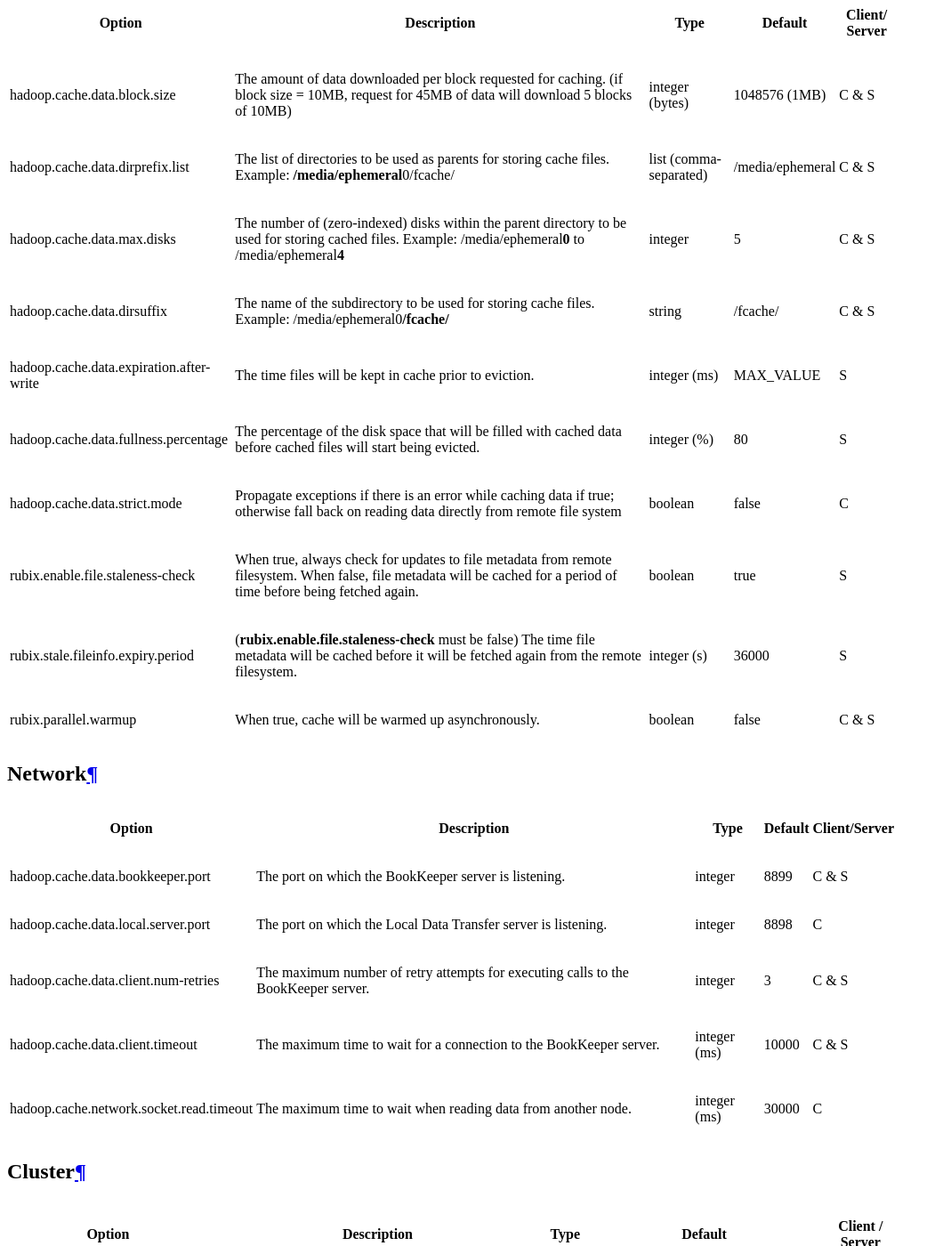
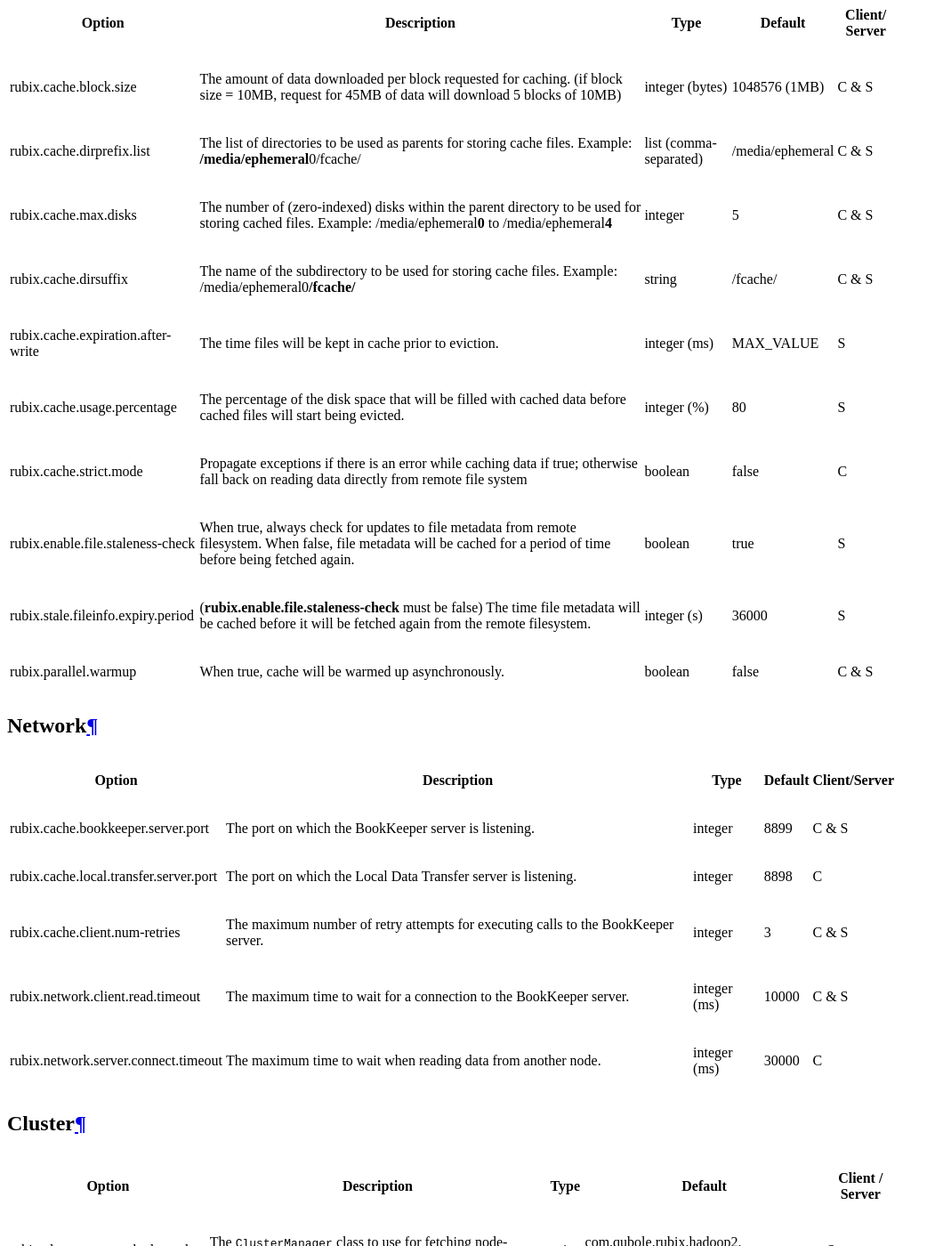
Before and after one commit to qubole/rubix, a Sphinx documentation site: the page built from docs/configuration.rst, in a window 1280 px wide and 1400 px high, scrolled down 518 px. Shown: the whole window at 89% size, without its empty margins (0-1060 px from the left). Built offline with Sphinx 7.4.7 and the Read the Docs theme 2.0.0, drawn with Linux system fonts in a browser that asks for light colours; some of the changed text lies outside the part shown.

Commit message:
fix: usr: Change config names to start with rubix

```diff
--- a/docs/configuration.rst
+++ b/docs/configuration.rst
@@ -11,26 +11,26 @@ Cache
 | Option                                   | Description                                                            | Type              | Default          | Client/       |
 |                                          |                                                                        |                   |                  | Server        |
 +==========================================+========================================================================+===================+==================+===============+
-| hadoop.cache.data.block.size             | The amount of data downloaded per block requested for caching.         | integer (bytes)   | 1048576 (1MB)    | C & S         |
+| rubix.cache.block.size                   | The amount of data downloaded per block requested for caching.         | integer (bytes)   | 1048576 (1MB)    | C & S         |
 |                                          | (if block size = 10MB, request for 45MB of data will download          |                   |                  |               |
 |                                          | 5 blocks of 10MB)                                                      |                   |                  |               |
 +------------------------------------------+------------------------------------------------------------------------+-------------------+------------------+---------------+
-| hadoop.cache.data.dirprefix.list         | The list of directories to be used as parents for storing cache files. | list              | /media/ephemeral | C & S         |
+| rubix.cache.dirprefix.list               | The list of directories to be used as parents for storing cache files. | list              | /media/ephemeral | C & S         |
 |                                          | Example: **/media/ephemeral**\ 0/fcache/                               | (comma-separated) |                  |               |
 +------------------------------------------+------------------------------------------------------------------------+-------------------+------------------+---------------+
-| hadoop.cache.data.max.disks              | The number of (zero-indexed) disks within the parent directory to be   | integer           | 5                | C & S         |
+| rubix.cache.max.disks                    | The number of (zero-indexed) disks within the parent directory to be   | integer           | 5                | C & S         |
 |                                          | used for storing cached files.                                         |                   |                  |               |
 |                                          | Example: /media/ephemeral\ **0** to /media/ephemeral\ **4**            |                   |                  |               |
 +------------------------------------------+------------------------------------------------------------------------+-------------------+------------------+---------------+
-| hadoop.cache.data.dirsuffix              | The name of the subdirectory to be used for storing cache files.       | string            | /fcache/         | C & S         |
+| rubix.cache.dirsuffix                    | The name of the subdirectory to be used for storing cache files.       | string            | /fcache/         | C & S         |
 |                                          | Example: /media/ephemeral0\ **/fcache/**                               |                   |                  |               |
 +------------------------------------------+------------------------------------------------------------------------+-------------------+------------------+---------------+
-| hadoop.cache.data.expiration.after-write | The time files will be kept in cache prior to eviction.                | integer (ms)      | MAX_VALUE        | S             |
+| rubix.cache.expiration.after-write       | The time files will be kept in cache prior to eviction.                | integer (ms)      | MAX_VALUE        | S             |
 +------------------------------------------+------------------------------------------------------------------------+-------------------+------------------+---------------+
-| hadoop.cache.data.fullness.percentage    | The percentage of the disk space that will be filled with cached data  | integer (%)       | 80               | S             |
+| rubix.cache.usage.percentage             | The percentage of the disk space that will be filled with cached data  | integer (%)       | 80               | S             |
 |                                          | before cached files will start being evicted.                          |                   |                  |               |
 +------------------------------------------+------------------------------------------------------------------------+-------------------+------------------+---------------+
-| hadoop.cache.data.strict.mode            | Propagate exceptions if there is an error while caching data if true;  | boolean           | false            | C             |
+| rubix.cache.strict.mode                  | Propagate exceptions if there is an error while caching data if true;  | boolean           | false            | C             |
 |                                          | otherwise fall back on reading data directly from remote file system   |                   |                  |               |
 +------------------------------------------+------------------------------------------------------------------------+-------------------+------------------+---------------+
 | rubix.enable.file.staleness-check        | When true, always check for updates to file metadata from remote       | boolean           | true             | S             |
@@ -50,15 +50,15 @@ Network
 +------------------------------------------+------------------------------------------------------------------------------------+-------------------+------------------+---------------+
 | Option                                   | Description                                                                        | Type              | Default          | Client/Server |
 +==========================================+====================================================================================+===================+==================+===============+
-| hadoop.cache.data.bookkeeper.port        | The port on which the BookKeeper server is listening.                              | integer           | 8899             | C & S         |
+| rubix.cache.bookkeeper.server.port       | The port on which the BookKeeper server is listening.                              | integer           | 8899             | C & S         |
 +------------------------------------------+------------------------------------------------------------------------------------+-------------------+------------------+---------------+
-| hadoop.cache.data.local.server.port      | The port on which the Local Data Transfer server is listening.                     | integer           | 8898             | C             |
+| rubix.cache.local.transfer.server.port   | The port on which the Local Data Transfer server is listening.                     | integer           | 8898             | C             |
 +------------------------------------------+------------------------------------------------------------------------------------+-------------------+------------------+---------------+
-| hadoop.cache.data.client.num-retries     | The maximum number of retry attempts for executing calls to the BookKeeper server. | integer           | 3                | C & S         |
+| rubix.cache.client.num-retries           | The maximum number of retry attempts for executing calls to the BookKeeper server. | integer           | 3                | C & S         |
 +------------------------------------------+------------------------------------------------------------------------------------+-------------------+------------------+---------------+
-| hadoop.cache.data.client.timeout         | The maximum time to wait for a connection to the BookKeeper server.                | integer (ms)      | 10000            | C & S         |
+| rubix.network.client.read.timeout        | The maximum time to wait for a connection to the BookKeeper server.                | integer (ms)      | 10000            | C & S         |
 +------------------------------------------+------------------------------------------------------------------------------------+-------------------+------------------+---------------+
-| hadoop.cache.network.socket.read.timeout | The maximum time to wait when reading data from another node.                      | integer (ms)      | 30000            | C             |
+| rubix.network.server.connect.timeout     | The maximum time to wait when reading data from another node.                      | integer (ms)      | 30000            | C             |
 +------------------------------------------+------------------------------------------------------------------------------------+-------------------+------------------+---------------+
 
 Cluster
@@ -67,9 +67,9 @@ Cluster
 +------------------------------------------+------------------------------------------------------------------------------------------------+-------------------+-------------------------------------------------+-----------------+
 | Option                                   | Description                                                                                    | Type              | Default                                         | Client / Server |
 +==========================================+================================================================================================+===================+=================================================+=================+
-| rubix.hadoop.clustermanager.class        | The ``ClusterManager`` class to use for fetching node-related information for Hadoop clusters. | string            | com.qubole.rubix.hadoop2. Hadoop2ClusterManager | S               |
+| rubix.clustermanager.hadoop.class        | The ``ClusterManager`` class to use for fetching node-related information for Hadoop clusters. | string            | com.qubole.rubix.hadoop2. Hadoop2ClusterManager | S               |
 +------------------------------------------+------------------------------------------------------------------------------------------------+-------------------+-------------------------------------------------+-----------------+
-| rubix.presto.clustermanager.class        | The ``ClusterManager`` class to use for fetching node-related information for Presto clusters. | string            | com.qubole.rubix.presto. PrestoClusterManager   | S               |
+| rubix.clustermanager.presto.class        | The ``ClusterManager`` class to use for fetching node-related information for Presto clusters. | string            | com.qubole.rubix.presto. PrestoClusterManager   | S               |
 +------------------------------------------+------------------------------------------------------------------------------------------------+-------------------+-------------------------------------------------+-----------------+
 
 Metrics
```
Also changed, not shown: 7 other files.
